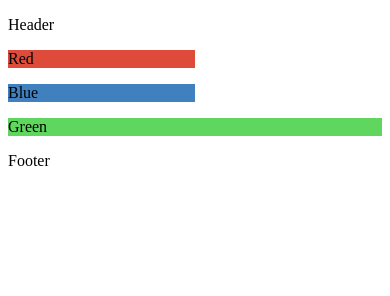
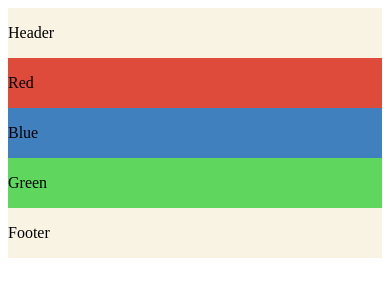
Before and after one commit to crowhead/media_queries_test, a plain HTML site: page index.html in a window 390 px wide. Drawn offline with Linux system fonts and the light colour scheme.

Commit message:
Media_Queries: stylesheet modifictions
Set max-width parameters for three different screen sizes cutting off after 320px

```diff
--- a/main.css
+++ b/main.css
@@ -1,13 +1,41 @@
+header {
+  background-color: rgb(248, 243, 227);
+  width: 100%;
+  float: left;
+  clear: both;
+  position: relative;
+}
+
+footer {
+  background-color: rgb(248, 243, 227);
+  width: 100%;
+  float: left;
+  clear: both;
+  position: relative;
+}
+
 #red {
   background-color: rgb(223, 75, 58);
+  width: 33.33%;
+  height: 100%;
+  float: left;
+  position: relative;
 }
 
 #blue {
   background-color: rgb(64,128,191);
+  width: 33.33%;
+  height: 100%;
+  float: left;
+  position: relative;
 }
 
 #green {
   background-color: rgb(95, 214, 94);
+  width: 33.33%;
+  height: 100%;
+  float: left;
+  position: relative;
 }
 
 @media screen and (max-width:959px) {
@@ -27,3 +55,33 @@
     width: 100%;
   }
 }
+
+@media screen and (max-width:640px) {
+  header {
+    width: 100%;
+  }
+  #red{
+    width: 100%;
+  }
+  #blue {
+    width: 100%;
+  }
+  #green {
+    width: 100%;
+  }
+  footer {
+    width: 100%;
+  }
+}
+
+@media screen and (max-width:320px) {
+  header {
+    width: 320px;
+  }
+  body {
+    width: 320px;
+  }
+  footer{
+    width: 320px;
+  }
+}
```
